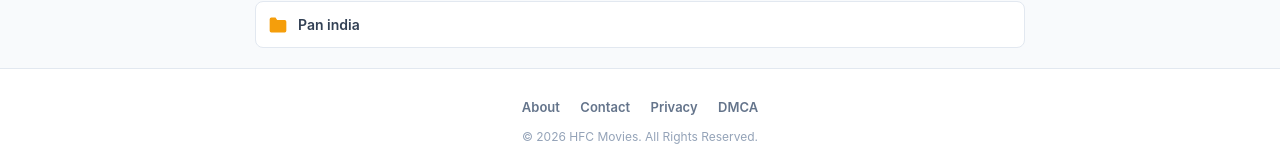
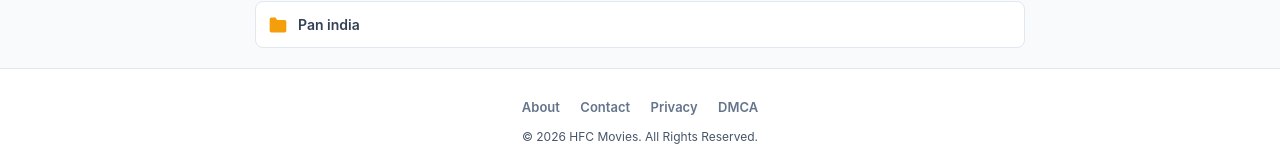
Before and after one commit to narpatprihar2004-boop/hfcmovies, a Jekyll site: the page built from index.html, in a window 1280 px wide. Shown: the part 826-994 px from the top of the page. Built offline with Jekyll 4.4.1, drawn with Linux system fonts in a browser that asks for light colours; the list of posts is cut into pages by our own code.

Commit message:
Update default.html

```diff
--- a/_layouts/default.html
+++ b/_layouts/default.html
@@ -152,7 +152,7 @@
             <a href="/privacy/">Privacy</a>
             <a href="/dmca/">DMCA</a>
         </div>
-        <p style="font-size: 12px; color: #94a3b8;">&copy; 2026 HFC Movies. All Rights Reserved.</p>
+        <p style="font-size: 12px; color: #475569;">&copy; 2026 HFC Movies. All Rights Reserved.</p>
     </footer>
 
     <script>
```
